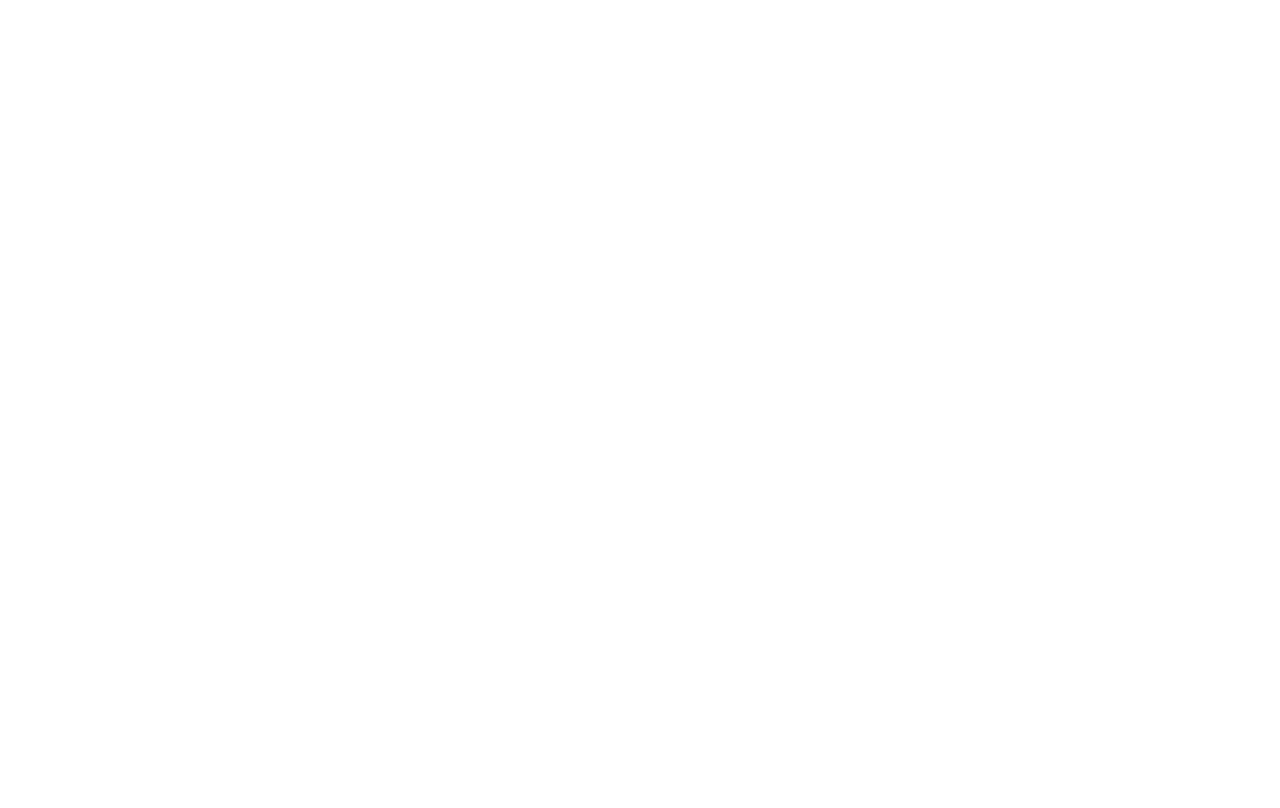
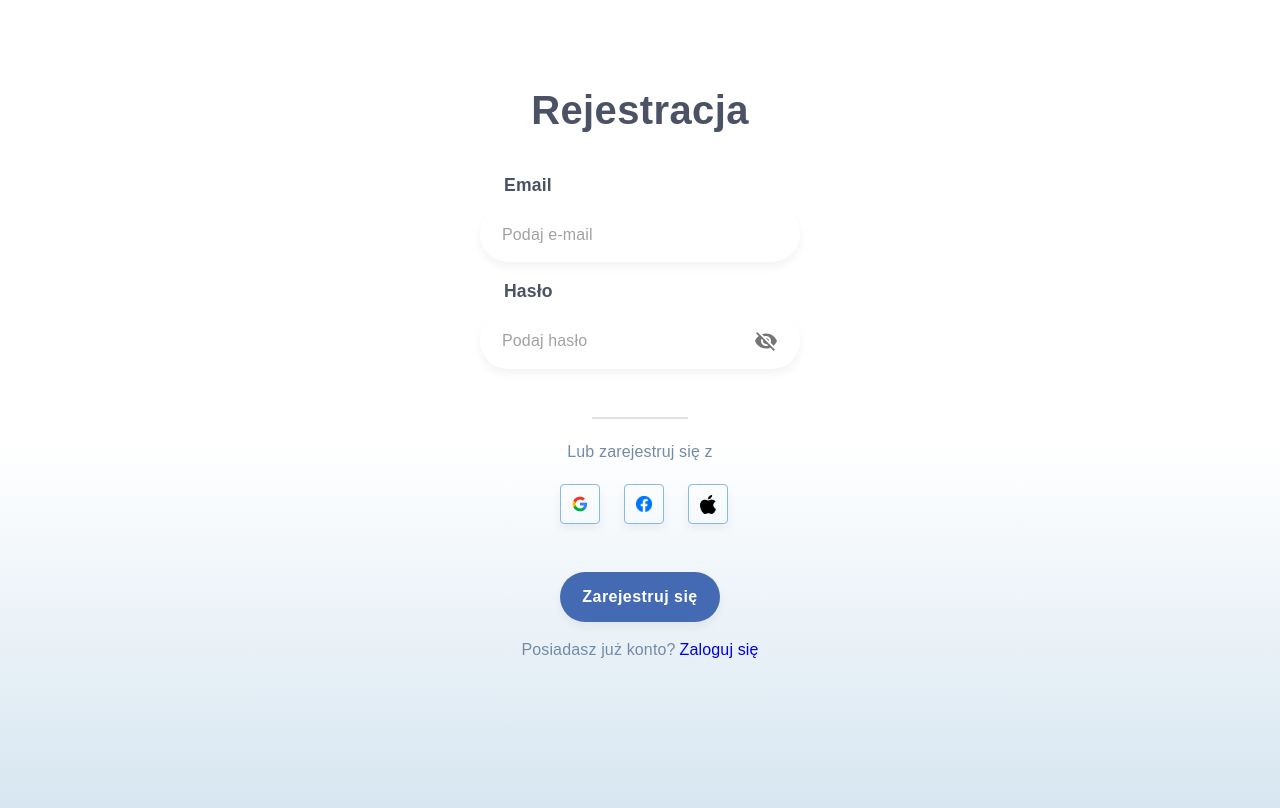
Before and after one commit to katporeba/hackyeah-2023, a React (Vite) app in the folder client/: page /sign-up in a window 1280 px wide. Before the commit this address had no page. Shown: the top 808 px of the page. Built offline with nearby package versions, Linux system fonts and the light colour scheme; a web font is replaced by a local one.

Commit message:
sign up page

```diff
--- a/client/src/App.jsx
+++ b/client/src/App.jsx
@@ -8,7 +8,7 @@
   return (
     <div className="App">
       <Routes>
-        <Route path="/" element={<SignUp />} />
+        <Route path="/sign-up" element={<SignUp />} />
         <Route path="/sign-in" element={<SignIn />} />
       </Routes>
     </div>
--- a/client/src/pages/SignIn/SignIn.jsx
+++ b/client/src/pages/SignIn/SignIn.jsx
@@ -47,7 +47,6 @@
   };
 
   return (
-    // add navigation to homepage
     <>
       <div className="navbox" />
       <Box className="signup-container">
--- a/client/src/pages/SignIn/SignIn.scss
+++ b/client/src/pages/SignIn/SignIn.scss
@@ -25,7 +25,7 @@
 }
 
 .input-field.MuiFormControl-root.MuiTextField-root {
-  width: 100%;
+  min-width: 320px;
   margin-bottom: 1rem;
   border-radius: 50px;
   box-shadow: 0px 5px 10px rgba(0, 0, 0, 0.05);
@@ -74,6 +74,7 @@
   margin-bottom: 1.3rem;
   color: #738ba8;
   font-weight: 400;
+  justify-content: center;
 }
 
 .social-media-buttons.MuiBox-root {
--- a/client/src/pages/SignUp/SignUp.jsx
+++ b/client/src/pages/SignUp/SignUp.jsx
@@ -1,50 +1,28 @@
-import "./SignUp.scss";
+import "../SignIn/SignIn.scss";
 import React, { useState, useEffect } from "react";
-import { Button, TextField, Typography, Box, InputAdornment, IconButton, CircularProgress } from "@mui/material";
-import { Link, useNavigate } from "react-router-dom";
+import { Button, TextField, Typography, Box, InputAdornment, IconButton } from "@mui/material";
+import CircularProgress from "@mui/material/CircularProgress";
 import VisibilityIcon from "@mui/icons-material/Visibility";
 import VisibilityOffIcon from "@mui/icons-material/VisibilityOff";
-import Header from "../../components/Header";
+import { Link, Navigate, useNavigate } from "react-router-dom";
 import AuthService from "../../services/authService";
-import {
-  isEmail,
-  isPasswordStrong,
-  markValidation,
-  markValidationPassword,
-} from "../../common/validateUtils/validateSignUp";
+import { isEmail, isPasswordStrong, markValidation } from "../../common/validateUtils/validateSignUp";
+import googleIcon from "../../assets/google_logo.png";
+import facebookIcon from "../../assets/facebook_logo.png";
+import appleIcon from "../../assets/apple_logo.png";
 
 export function SignUp() {
+  const [post, setPost] = useState(null);
   const [error, setError] = useState(null);
   const [loading, setLoading] = useState(false);
-  const [data, setData] = useState({
-    email: "",
-    name: "",
-    password: "",
-    passwordValidate: "",
-  });
+  const [email, setEmail] = useState("");
+  const [password, setPassword] = useState("");
+  const [validatePassword, setValidatePassword] = useState(false);
   const [validateEmail, setValidateEmail] = useState(false);
-  const [validatePassword, setValidatePassword] = useState(false);
-  const [validateName, setValidateName] = useState(false);
-  const [validatePasswordStrong, setValidatePasswordStrong] = useState(false);
   const [showPassword, setShowPassword] = useState(false);
-  const [showPasswordSecond, setShowPasswordSecond] = useState(false);
-  const handleClickShowPassword = (setPassword, show) => setPassword(!show);
-  const handleMouseDownPassword = (setPassword, show) => setPassword(!show);
+  const handleClickShowPassword = () => setShowPassword(!showPassword);
+  const handleMouseDownPassword = () => setShowPassword(!showPassword);
   const navigate = useNavigate();
-
-  const onSubmitSendData = async () => {
-    setError(null);
-    setLoading(true);
-    await AuthService.register(data.email, data.password, data.name, setError);
-    setLoading(false);
-    if (!error) {
-      return navigate("/sign-in");
-    }
-  };
-
-  const onChangeAddToState = (key, value) => {
-    setData({ ...data, [key]: value });
-  };
 
   useEffect(() => {
     if (AuthService.getCurrentUser()) {
@@ -52,42 +30,72 @@
     }
   }, []);
 
+  const onSubmitSendData = async () => {
+    if (validateEmail && validatePassword) {
+      setError(null);
+      setLoading(true);
+      const returnedData = await AuthService.login(email, password, setError);
+      setPost(returnedData);
+      setLoading(false);
+    } else {
+      setError("wrong data");
+    }
+  };
+
+  const onChangeInput = (value, setFun) => {
+    setFun(value);
+  };
+
   return (
     <>
-      <Header selected="signUp" theme="light" />
+      <div className="navbox" />
       <Box className="signup-container">
-        <Box className="form-container">
+        <Box className="signup-content-right">
           <Typography className="header">Rejestracja</Typography>
           <Box className="signup-inputs">
             <Typography className="input-description">Email</Typography>
             <TextField
+              className={`input-field ${!validateEmail ? "error" : "success"}`}
               id="email-input"
-              className={!validateEmail ? "error" : "success"}
               placeholder="Podaj e-mail"
               variant="outlined"
+              value={email}
+              type="email"
               onChange={(e) => {
                 markValidation(isEmail(e.target.value), setValidateEmail);
-                onChangeAddToState("email", e.target.value);
+                onChangeInput(e.target.value, setEmail);
+              }}
+              sx={{
+                "& fieldset": {
+                  borderRadius: "50px",
+                  border: "none",
+                },
+                input: {
+                  "&::placeholder": {
+                    padding: "0 .5rem",
+                  },
+                },
               }}
             />
             <Typography className="input-description">Hasło</Typography>
             <TextField
+              className={`input-field ${!validatePassword ? "error" : "success"}`}
               id="password-input"
-              className={!validatePasswordStrong ? "error" : "success"}
               placeholder="Podaj hasło"
               variant="outlined"
+              type={showPassword ? "text" : "password"}
+              value={password}
               onChange={(e) => {
-                markValidation(isPasswordStrong(e.target.value), setValidatePasswordStrong);
-                onChangeAddToState("password", e.target.value);
+                markValidation(isPasswordStrong(e.target.value), setValidatePassword);
+                onChangeInput(e.target.value, setPassword);
               }}
-              type={showPassword ? "text" : "password"}
               InputProps={{
                 endAdornment: (
                   <InputAdornment position="end">
                     <IconButton
                       aria-label="toggle password visibility"
-                      onClick={() => handleClickShowPassword(setShowPassword, showPassword)}
-                      onMouseDown={() => handleMouseDownPassword(setShowPassword, showPassword)}
+                      onClick={handleClickShowPassword}
+                      onMouseDown={handleMouseDownPassword}
                       className="toggle-visibility-icon"
                     >
                       {showPassword ? <VisibilityIcon /> : <VisibilityOffIcon />}
@@ -95,52 +103,54 @@
                   </InputAdornment>
                 ),
               }}
+              sx={{
+                "& fieldset": {
+                  borderRadius: "50px",
+                  border: "none",
+                },
+                input: {
+                  "&::placeholder": {
+                    padding: "0 .5rem",
+                  },
+                },
+              }}
             />
-            {data.password && (
-              <>
-                <Typography className="input-description">Powtórz hasło</Typography>
-                <TextField
-                  id="password-input-validate"
-                  className={!validatePassword ? "error" : "success"}
-                  placeholder="Powtórz swoje hasło"
-                  variant="outlined"
-                  onChange={(e) => {
-                    markValidationPassword(data.password, e.target.value, setValidatePassword);
-                    onChangeAddToState("passwordValidate", e.target.value);
-                  }}
-                  type={showPasswordSecond ? "text" : "password"}
-                  InputProps={{
-                    endAdornment: (
-                      <InputAdornment position="end">
-                        <IconButton
-                          aria-label="toggle password visibility"
-                          onClick={() => handleClickShowPassword(setShowPasswordSecond, showPasswordSecond)}
-                          onMouseDown={() => handleMouseDownPassword(setShowPasswordSecond, showPasswordSecond)}
-                          className="toggle-visibility-icon"
-                        >
-                          {showPasswordSecond ? <VisibilityIcon /> : <VisibilityOffIcon />}
-                        </IconButton>
-                      </InputAdornment>
-                    ),
-                  }}
-                />
-              </>
+            {error && (
+              <Typography className="input-description error-message">{error.response.data.message}</Typography>
             )}
+            {post && <Navigate to="/statistics" replace />}
           </Box>
-          {error && <Typography className="input-description error-message">{error.response.data.message}</Typography>}
+          <Box className="divider" />
+          <Typography className="or-signin-with">Lub zarejestruj się z</Typography>
+          <Box className="social-media-buttons">
+            <Button variant="outlined" className="social-media-button">
+              <img src={googleIcon} alt="google-icon" />
+            </Button>
+            <Button variant="outlined" className="social-media-button">
+              <img src={facebookIcon} alt="facebook-icon" />
+            </Button>
+            <Button variant="outlined" className="social-media-button">
+              <img src={appleIcon} alt="apple-icon" />
+            </Button>
+          </Box>
           <Box className="signup-buttons">
             {loading ? (
               <CircularProgress className="progress-circular" />
             ) : (
               <Button
+                variant="contained"
                 onClick={() => onSubmitSendData()}
-                disabled={!(validateEmail && validatePassword && validateName && validatePasswordStrong)}
+                disabled={!(validateEmail && validatePassword)}
+                className="signup-button"
               >
-                Zarejestruj
+                Zarejestruj się
               </Button>
             )}
             <Typography className="switch-site">
-              Posiadasz juz konto? <Link to="/sign-in">Zaloguj się</Link>
+              Posiadasz już konto?{" "}
+              <Link className="switch-site-link" to="/sign-in">
+                Zaloguj się
+              </Link>
             </Typography>
           </Box>
         </Box>
```
